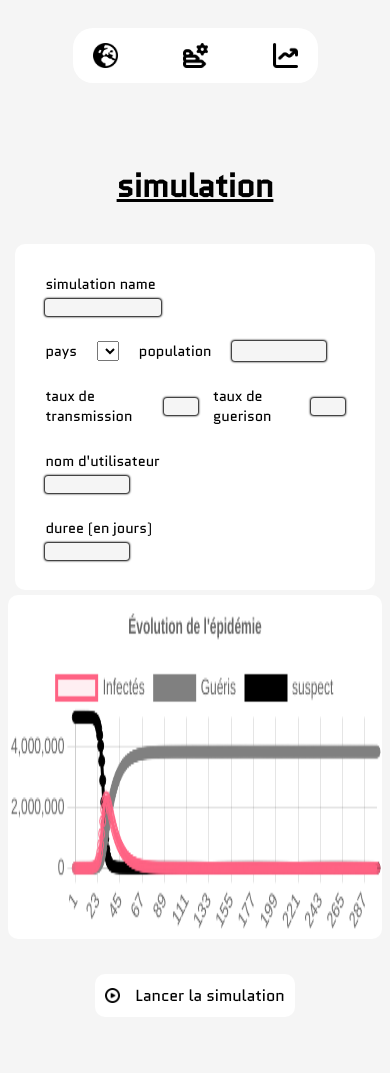
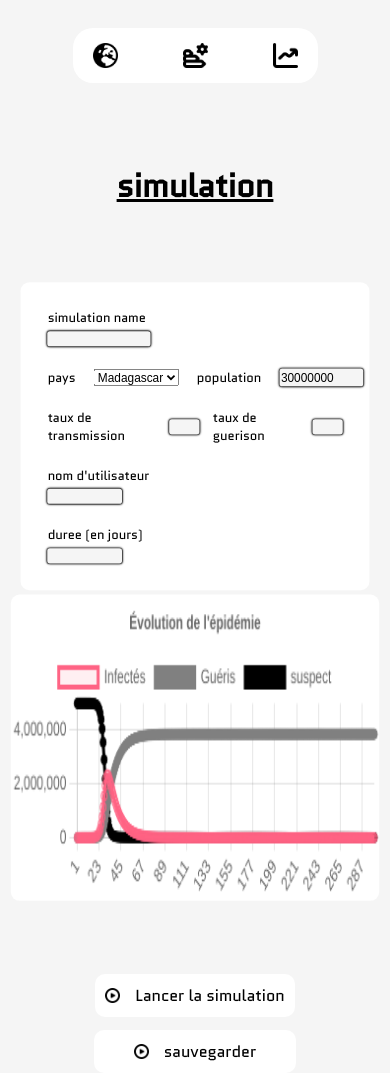
Before and after one commit to Seann29/SIR-SIMULATION, a website: page index.html in a window 390 px wide. Before the commit the page ends 1022 px from the top, so only its background shows below. Drawn offline with Linux system fonts and the light colour scheme.

Commit message:
ajout de sauvegarde et lancement des simulations sauveagrder

```diff
--- a/Main.js
+++ b/Main.js
@@ -2,6 +2,10 @@ var PaysListe=[];
 var Simulations=[];
 var utilisateurs;
 var test;
+
+
+
+
 
  async function load(){
     // Try to load from localStorage first for persistence
@@ -58,6 +62,7 @@ function initializeDOM(){
     const infecteId=document.getElementById('infecte');
     const dureeId=document.getElementById('duree');
     const lancer=document.querySelector(".lancerSimu");
+    const sauvegarde=document.getElementById("sauvegarde");
 
     try {
 
@@ -95,16 +100,16 @@ function initializeDOM(){
     }
 
     // Initialiser la simulation par défaut
-    test = Euler(new Simulation("seann",new Pays("madagascar",5000000),"test"),new Parametre("test",0.8,0.1,300));
+    const temporSIR=JSON.parse(localStorage.getItem("temporSIR"));
+    test = temporSIR!=null?Euler(new Simulation("seann",new Pays("madagascar",temporSIR.simu.popu ),"test"),new Parametre("test",temporSIR.simu.guerison,temporSIR.simu.transmission,temporSIR.simu.duree)):Euler(new Simulation("seann",new Pays("madagascar",5000000),"test"),new Parametre("test",0.8,0.1,300));
     if(typeof afficherSimulation === 'function'){
         afficherSimulation(test);
     }
+
+         sauvegarde.addEventListener("click",()=>saveSimulation("test",paysId.value,simulationNameId.value,{guerison:gammaId.value,transmission:betaId.value,duree:dureeId.value,popu:popuId.value}))
 }
 
-window.addEventListener("DOMContentLoaded",()=>{
-    load();
-    initializeDOM();
-})
+
 
 function Suspect(S,I,B,N){
     return -1*B*S*I/N;
@@ -169,3 +174,22 @@ function AfficherGraphe(){
         e.style.fontSize="0";
     })
  }
+
+ function saveSimulation(userName,paysName,simulationName,parametre){
+    if(userName && paysName && simulationName && parametre){
+        Simulations.push(new Simulation(userName,paysName,simulationName,parametre));
+    }
+    else{
+        alert("completer tout les champs")
+    }
+    save()
+
+
+ }
+
+async function initializeApp(){
+    await load();
+    initializeDOM();
+}
+
+initializeApp();
--- a/index.html
+++ b/index.html
@@ -70,12 +70,19 @@
             </div>
             <canvas class="graphe" id="myChart"></canvas>
         </div>
-     <div class="lancer">
-        <div class="lancerSimu">
-            <img src="./image/cercle-de-jeu.png" alt="">
-            <p>Lancer la simulation</p>
+        <div class="action">
+            <div class="lancer">
+                <div class="lancerSimu">
+                    <img src="./image/cercle-de-jeu.png" alt="">
+                    <p>Lancer la simulation</p>
+                </div>
+            </div>
+                <div id="sauvegarde">
+                    <img src="./image/cercle-de-jeu.png" alt="">
+                    <p>sauvegarder</p>
+                </div>
         </div>
-    </div>
+
      </main>
 
 <script src="chart.umd.js"></script>
--- a/style.css
+++ b/style.css
@@ -162,6 +162,13 @@ input:focus{
 .mainIndex > h1{
     margin: 5px;
 }
+.action{
+    display: flex;
+    flex-direction: column;
+    align-items:center;
+    gap: 0.5rem;
+}
+
 .lancer{
     position: relative;
     display: flex;
@@ -177,17 +184,31 @@ input:focus{
     padding: 10px;
     transition: all 0.2s ;
 }
-.lancerSimu > img{
+.lancerSimu > img,#sauvegarde > img{
     width: 15px;
     height: 15px;
     margin: 0;
 }
-.lancerSimu > p{
+.lancerSimu > p,#sauvegarde > p{
     margin: 0;
 }
-.lancerSimu:hover{
-    transform: scale(1.1);
+.lancerSimu:hover,#sauvegarde:hover{
+    transform: scale(1.1) ;
+
 }
+#sauvegarde{
+    background-color: white;
+    display: flex;
+    border-radius: 10px;
+    flex-direction: row;
+    align-items: center;
+    gap: 15px;
+    padding: 10px;
+    width: 182px;
+    justify-content: center;
+    transition: all 0.2s ;
+}
+
 
 
 /* Pays css */
@@ -380,6 +401,7 @@ h2{
     display: flex;
     flex-direction: column;
     justify-content: center;
+    transform: scale(0.89);
     align-items: center;
     gap: 5px;
 }
```
Also changed, not shown: historique.js (+26 -2 lines).
